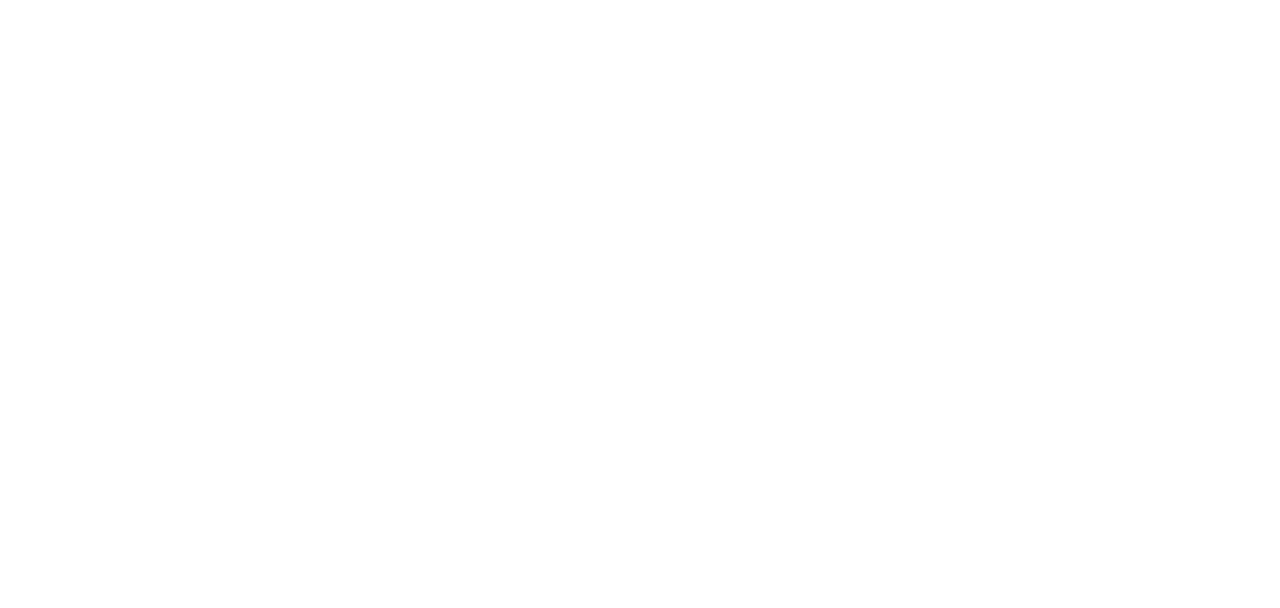
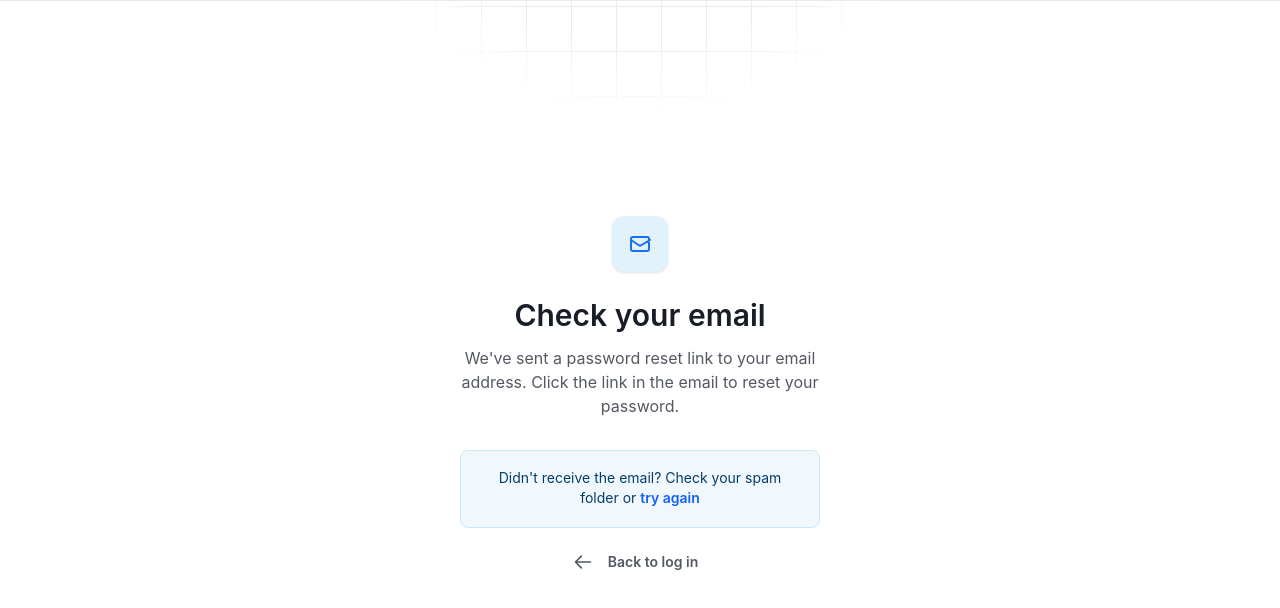
Before and after one commit to Dakshinkali-Team/Portal-CloudBridge, a React (Vite) app in the folder client/cloudbridge/: page /check-email in a window 1280 px wide. Before the commit this address had no page. Shown: the top 608 px of the page. Built offline with nearby package versions, Linux system fonts and the light colour scheme.

Commit message:
Forgot password and set password process

```diff
--- a/client/cloudbridge/src/App.jsx
+++ b/client/cloudbridge/src/App.jsx
@@ -8,16 +8,19 @@ import PriceCalculator from "./pages/PriceCalculator";
 import MyServices from "./pages/MyServices";
 import Profile from "./pages/Profile";
 import MyServicesSection from "./pages/MyServicePage/MyServicesSection";
+import ForgotPassword from "./pages/auth/password/ForgotPassword";
+import CheckEmail from "./pages/auth/password/CheckEmail";
+import SetPassword from "./pages/auth/password/SetPassword";
 
 function App() {
   return (
     <Router>
       <Routes>
-        {/* Main Pages */}
         <Route path="/" element={<Home />} />
+
+        {/* Auth Routes */}
         <Route path="/login" element={<Login />} />
         <Route path="/signup" element={<Signup />} />
-        <Route path="/profile" element={<Profile />} />
 
         {/* CloudBridge Portal Features */}
         <Route path="/dashboard" element={<Dashboard/>}/>
@@ -25,6 +28,16 @@ function App() {
         <Route path="/price-calculator" element={<PriceCalculator />} />
         <Route path="/services" element={<MyServices />} />
         <Route path="/my-services" element={<MyServicesSection />} />
+        <Route path="/profile" element={<Profile />} />
+
+        {/* Password Recovery Flow */}
+        <Route path="/forgot-password" element={<ForgotPassword />} />
+        <Route path="/check-email" element={<CheckEmail />} />
+        <Route path="/set-password" element={<SetPassword />} />
+
+        {/* Fallback for 404 */}
+        <Route path="*" element={<div>Page Not Found</div>} />
+
       </Routes>
     </Router>
   );
--- a/client/cloudbridge/src/components/common/GridBackground.jsx
+++ b/client/cloudbridge/src/components/common/GridBackground.jsx
@@ -6,15 +6,10 @@ const GridBackground = () => {
 
       {/* The Grid Layer */}
       <div
-        className="absolute inset-0 bg-[linear-gradient(to_right,#E9EAEB_1px,transparent_1px),linear-gradient(to_bottom,#E9EAEB_1px,transparent_1px)] bg-size-[48px_48px]"
+        className="absolute inset-0 bg-[linear-gradient(to_right,#E9EAEB_1px,transparent_1px),linear-gradient(to_bottom,#E9EAEB_1px,transparent_1px)] bg-size-[45px_45px]"
         style={{
-          /* at center 0px: Puts the center of the circle at the very top.
-            black 20%: The grid is fully visible at the top.
-            transparent 50%: The grid completely fades out by the time
-            it reaches the middle of the container (well above form).
-          */
-          maskImage: "radial-gradient(circle at center 0px, black 20%, transparent 50%)",
-          WebkitMaskImage: "radial-gradient(circle at center 0px, black 20%, transparent 50%)",
+          maskImage: "radial-gradient(circle at center 60px, black 30%, transparent 40%)",
+          WebkitMaskImage: "radial-gradient(circle at center 60px, black 30%, transparent 40%)",
         }}
       />
 
--- a/client/cloudbridge/src/pages/auth/Signup.jsx
+++ b/client/cloudbridge/src/pages/auth/Signup.jsx
@@ -17,7 +17,8 @@ const Signup = () => {
           {/* Header Section */}
           <div className="flex flex-col items-center w-full">
             {/* Logo -> Title (mb-6) */}
-            <div className="flex w-10 h-10 items-center justify-center rounded-lg bg-linear-to-br from-[#0B78C1] to-[#074D82] shadow-sm mb-6">
+            <div className="flex w-10 h-10 items-center justify-center rounded-lg bg-linear-to-br from-[#0B78C1] to-[#074D82] px-2.5 shadow-[0px_4px_6px_-4px_rgba(11,120,193,0.2),0px_10px_15px_-3px_rgba(11,120,193,0.2)] mb-6">
+
               <img src={Logo} alt="logo" className="w-5 h-5" />
             </div>
 
--- /dev/null
+++ b/client/cloudbridge/src/pages/auth/password/CheckEmail.jsx
@@ -0,0 +1,89 @@
+import React from "react";
+import { useNavigate } from "react-router-dom";
+import GridBackground from "../../../components/common/GridBackground";
+
+const CheckEmail = () => {
+  const navigate = useNavigate();
+
+  return (
+    // Main Wrapper
+    <div className="relative flex min-h-screen w-full items-center justify-center bg-white overflow-hidden px-8">
+      <GridBackground />
+
+      {/* Main Container */}
+      <div className="relative z-10 flex w-full max-w-7xl flex-col items-center">
+
+        {/* Content Box: max-w 360px (max-w-90) */}
+        <div className="flex w-full max-w-90 flex-col gap-8">
+
+          {/* Header Section: gap-6 (24px) between icon and text */}
+          <div className="flex flex-col items-center gap-6 w-full">
+
+            {/* Icon Box: 56x56px, rounded-xl (12px), background color */}
+            <div className="flex w-14 h-14 items-center justify-center rounded-xl bg-[#E1F2FB] shadow-sm">
+              <svg
+                className="w-6 h-6 text-[#1570EF]"
+                fill="none"
+                stroke="currentColor"
+                viewBox="0 0 24 24"
+              >
+                <path strokeLinecap="round" strokeLinejoin="round" strokeWidth="2" d="M3 8l7.89 5.26a2 2 0 002.22 0L22 8M5 19h14a2 2 0 002-2V7a2 2 0 00-2-2H5a2 2 0 00-2 2v10a2 2 0 002 2z" />
+              </svg>
+            </div>
+
+            {/* Title + Subtitle container */}
+            <div className="flex flex-col items-center text-center w-full gap-3">
+              <h1 className="w-90 h-9.5 text-[30px] leading-9.5 font-semibold text-[#181D27] tracking-[0%]">
+                Check your email
+              </h1>
+              <p className="w-90 text-[16px] leading-6 font-normal text-[#535862] tracking-[0%]">
+                We've sent a password reset link to your email address. Click the link in the email to reset your password.
+              </p>
+            </div>
+          </div>
+
+          {/* Action Area */}
+          <div className="flex flex-col w-full gap-3">
+
+            <div className="flex items-start justify-center bg-[#F0F8FD] border border-[#C9E8F9] rounded-lg w-90 h-19.5 pt-4.25 pb-px px-4.25 mx-auto">
+
+              <p className=" font-normal text-[14px] leading-5 tracking-normal text-[#053D68] text-center">
+                Didn't receive the email? Check your spam folder or{" "}
+                <button
+                  type="button"
+                  onClick={() => console.log("Resend email triggered")}
+                  className=" text-blue-600 font-semibold text-[14px] leading-5 hover:underline transition-all"
+                >
+                  try again
+                </button>
+              </p>
+            </div>
+
+            {/* Back to Login Button */}
+            <button
+              type="button"
+              onClick={() => navigate("/login")}
+              className="flex w-full h-11 items-center justify-center gap-1.5 bg-transparent rounded-lg px-4 py-2.5 text-sm font-semibold text-[#535862] hover:bg-gray-50 hover:text-[#181D27] transition-all"
+            >
+              <svg
+                className="w-5 h-5 text-[#535862]"
+                fill="none"
+                stroke="currentColor"
+                viewBox="0 0 24 24"
+              >
+                <path strokeLinecap="round" strokeLinejoin="round" strokeWidth="2" d="M10 19l-7-7m0 0l7-7m-7 7h18" />
+              </svg>
+
+              <span className="w-27 h-6 inline-flex items-center justify-center tracking-[0%]">
+                Back to log in
+              </span>
+            </button>
+          </div>
+
+        </div>
+      </div>
+    </div>
+  );
+};
+
+export default CheckEmail;
--- /dev/null
+++ b/client/cloudbridge/src/pages/auth/password/ForgotPassword.jsx
@@ -0,0 +1,85 @@
+import React from "react";
+import { useNavigate } from "react-router-dom";
+import Input from "../../../components/common/Input";
+import Button from "../../../components/common/Button";
+import GridBackground from "../../../components/common/GridBackground";
+import Logo from "../../../assets/Icon.svg";
+
+const ForgotPassword = () => {
+  const navigate = useNavigate();
+
+  return (
+    // Main Wrapper
+    <div className="relative flex min-h-screen w-full items-center justify-center bg-white overflow-hidden px-8">
+      <GridBackground />
+
+      {/* Main Container */}
+      <div className="relative z-10 flex w-full max-w-7xl flex-col items-center">
+
+        {/* Content Box: max-w 360px */}
+        <div className="flex w-full max-w-90 flex-col gap-8">
+
+          <div className="flex flex-col items-center gap-6 w-full">
+
+           <div className="flex w-10 h-10 items-center justify-center rounded-lg bg-linear-to-br from-[#0B78C1] to-[#074D82] px-2.5 shadow-[0px_4px_6px_-4px_rgba(11,120,193,0.2),0px_10px_15px_-3px_rgba(11,120,193,0.2)]">
+              <img
+                src={Logo}
+                alt="logo"
+                className="w-[16.67px] h-[11.67px] object-contain"
+              />
+            </div>
+
+            <div className="flex flex-col items-center text-center w-full gap-3">
+              <h1 className="w-90 h-9.5 text-[30px] leading-9.5 font-semibold text-[#181D27] tracking-[0%]">
+                Reset your password
+              </h1>
+              <p className="w-90 h-6 text-[16px] leading-6 font-normal text-[#535862] tracking-[0%]">
+                Enter your email and we'll send you a reset link.
+              </p>
+            </div>
+          </div>
+
+          <div className="flex flex-col w-full gap-3">
+
+            {/* Email Input Field */}
+            <div className="flex flex-col w-full gap-1.5">
+              <label className="w-9 h-5 text-[14px] leading-5 font-medium text-[#344054] tracking-[0%]">
+                Email
+              </label>
+              <Input
+                type="email"
+                placeholder="Enter your email"
+                className="w-full h-11"
+              />
+            </div>
+
+            <Button text="Proceed with reset" />
+
+            <button
+              type="button"
+              onClick={() => navigate("/login")}
+              className="flex w-full h-11 items-center justify-center gap-1.5 bg-transparent rounded-lg px-4 py-2.5 text-sm font-semibold text-[#535862] hover:bg-gray-50 hover:text-[#181D27] transition-all"
+            >
+              {/* Arrow-left icon */}
+              <svg
+                className="w-5 h-5 text-[#535862]"
+                fill="none"
+                stroke="currentColor"
+                viewBox="0 0 24 24"
+              >
+                <path strokeLinecap="round" strokeLinejoin="round" strokeWidth="2" d="M10 19l-7-7m0 0l7-7m-7 7h18" />
+              </svg>
+
+              <span className="w-27 h-6 inline-flex items-center justify-center tracking-[0%]">
+                Back to log in
+              </span>
+            </button>
+          </div>
+
+        </div>
+      </div>
+    </div>
+  );
+};
+
+export default ForgotPassword;
--- /dev/null
+++ b/client/cloudbridge/src/pages/auth/password/SetPassword.jsx
@@ -0,0 +1,46 @@
+import React from "react";
+import Input from "../../../components/common/Input";
+import Button from "../../../components/common/Button";
+import GridBackground from "../../../components/common/GridBackground";
+import Logo from "../../../assets/Icon.svg";
+
+const SetPassword = () => {
+  return (
+    <div className="relative flex min-h-screen flex-col items-center justify-start py-20 bg-white overflow-hidden">
+      <GridBackground />
+
+      <div className="relative flex w-full max-w-7xl flex-col items-center px-8">
+        <div className="flex w-full max-w-90 flex-col">
+
+          <div className="flex flex-col items-center w-full">
+            <div className="flex w-10 h-10 items-center justify-center rounded-lg bg-linear-to-br from-[#0B78C1] to-[#074D82] px-2.5 shadow-[0px_4px_6px_-4px_rgba(11,120,193,0.2),0px_10px_15px_-3px_rgba(11,120,193,0.2)] mb-6">
+              <img src={Logo} alt="icon" className="w-5 h-5" />
+            </div>
+
+            <div className="flex flex-col items-center text-center w-full">
+              <h1 className="text-[24px] leading-tight font-semibold text-[#181D27] mb-1">
+                Set your password
+              </h1>
+              <p className="text-[14px] text-[#535862] mb-8">
+                Welcome! Create a password to secure your account.
+              </p>
+            </div>
+          </div>
+
+          <form className="flex flex-col w-full">
+            <div className="mb-4">
+              <Input label="Password" type="password" placeholder="Create a strong password" />
+            </div>
+            <div className="mb-8">
+              <Input label="Confirm Password" type="password" placeholder="Create a strong password" />
+            </div>
+
+            <Button text="Complete Setup" />
+          </form>
+        </div>
+      </div>
+    </div>
+  );
+};
+
+export default SetPassword;
```
Also changed, not shown: client/cloudbridge/src/pages/auth/Login.jsx (+20 -21 lines).
